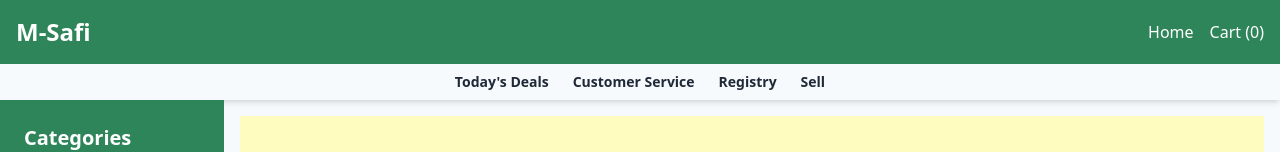
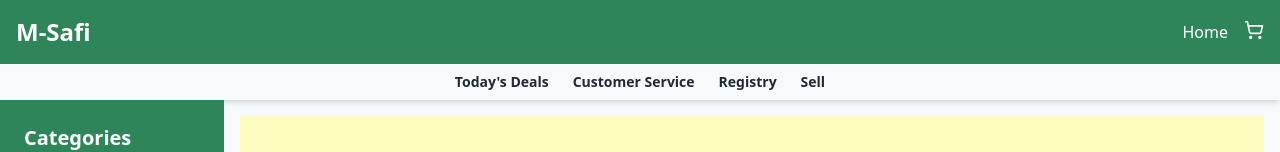
Before and after one commit to cheboi/m-safi-client, a Next.js app: page / in a window 1280 px wide. Shown: the top 152 px of the page. Built offline with nearby package versions, Linux system fonts and the light colour scheme.

Commit message:
update: added cart icon to header

```diff
--- a/app/components/Header.tsx
+++ b/app/components/Header.tsx
@@ -1,6 +1,7 @@
 "use client";
 
 import Link from "next/link";
+import { ShoppingCart } from "lucide-react";
 import { useCart } from "@/app/context/CartContext";
 import SubHeader from "./SubHeader";
 
@@ -21,7 +22,12 @@ export default function Header() {
             </li>
             <li>
               <Link href="/cart" className="hover:text-secondary-light">
-                Cart ({cart.length})
+              <ShoppingCart size={20} />
+              {cart.length > 0 && (
+                    <span className="absolute top-1 right-2 bg-red-500 text-white text-xs font-bold w-5 h-5 flex items-center justify-center rounded-full">
+                      {cart.length}
+                    </span>
+                  )}
               </Link>
             </li>
           </ul>
--- a/package.json
+++ b/package.json
@@ -9,6 +9,7 @@
     "lint": "next lint"
   },
   "dependencies": {
+    "lucide-react": "^0.475.0",
     "next": "15.1.7",
     "react": "^19.0.0",
     "react-dom": "^19.0.0",
```
Also changed, not shown: 1 other file (tests, documents, lock files or other folders).
